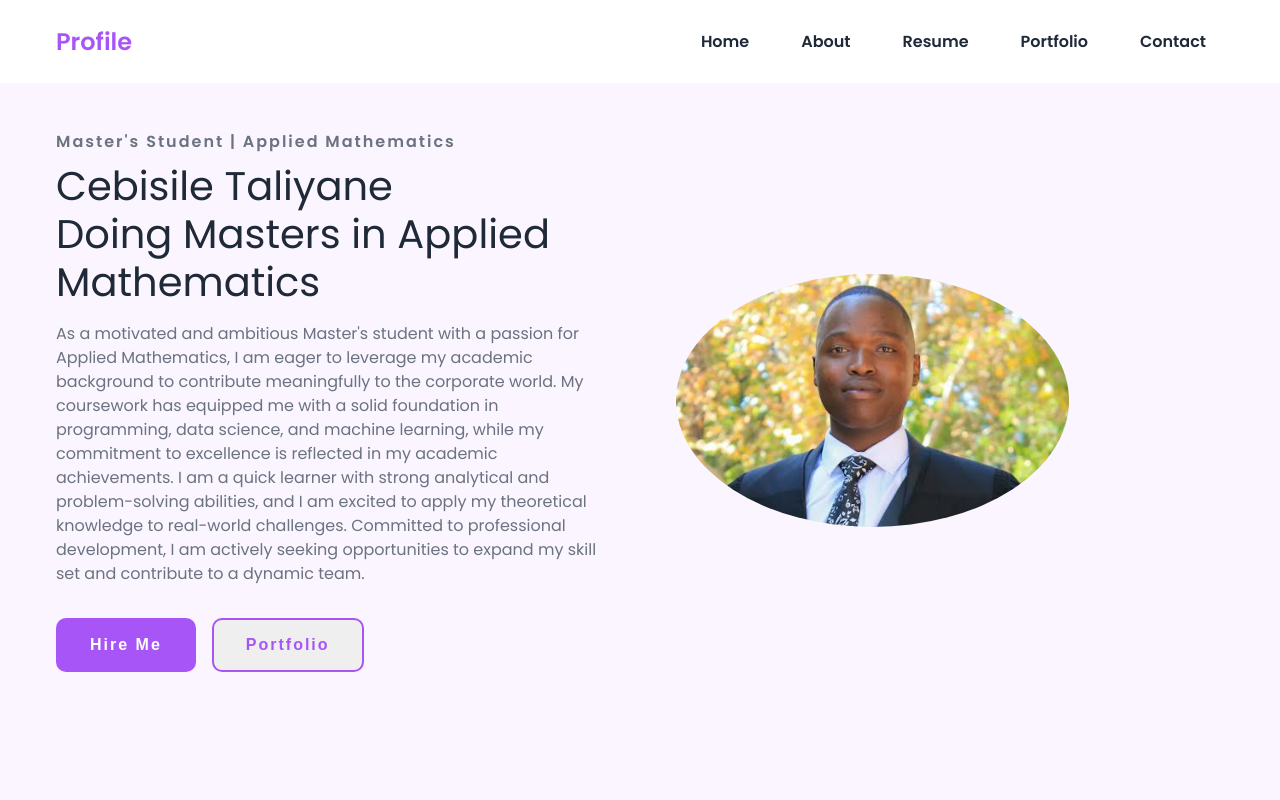
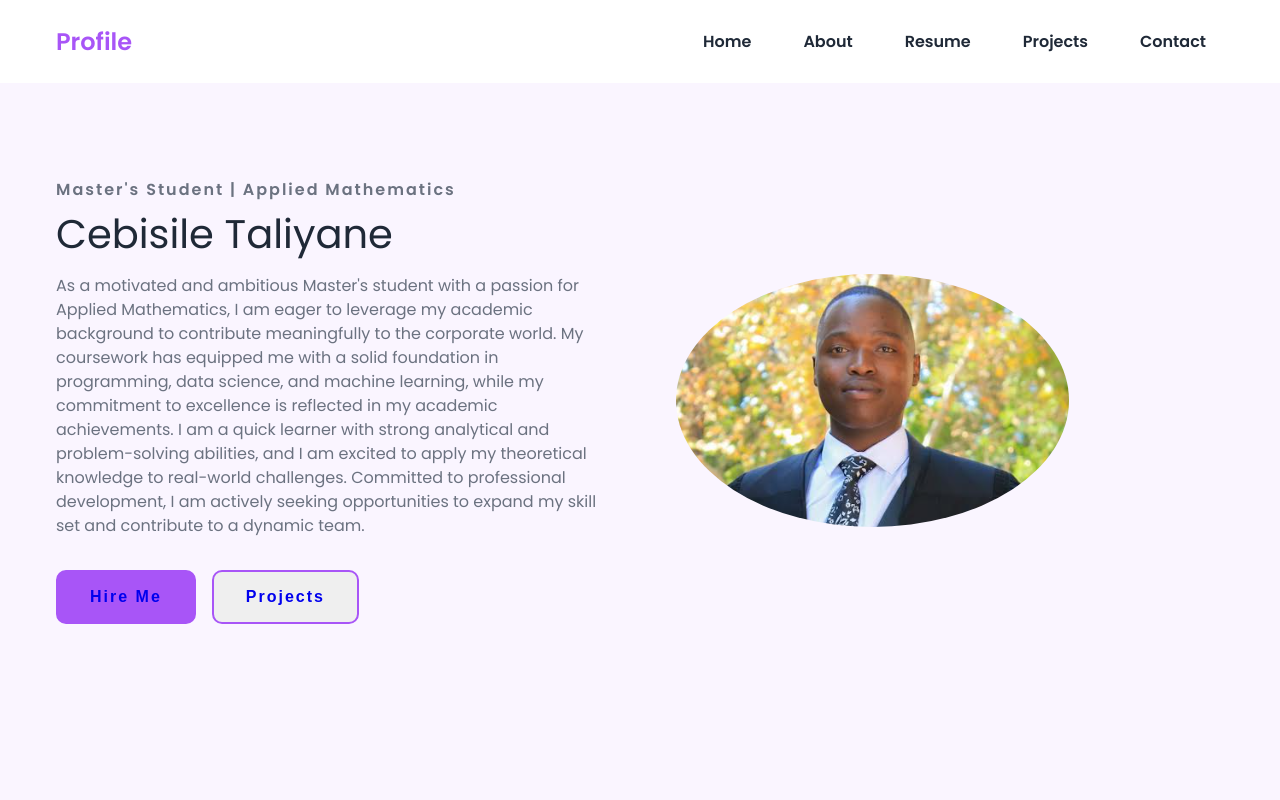
Before and after one commit to Cebisile073/Profile-Website, a plain HTML site: page index.html in a window 1280 px wide. Shown: the top 800 px of the page. Drawn offline with nearby package versions, Linux system fonts and the light colour scheme.

```diff
--- a/index.html
+++ b/index.html
@@ -20,7 +20,7 @@
         <li><a href="#home">Home</a></li>
         <li><a href="#about">About</a></li>
         <li><a href="#resume">Resume</a></li>
-        <li><a href="#portfolio">Portfolio</a></li>
+        <li><a href="projects.html">Projects</a></li>
         <li><a href="#contact">Contact</a></li>
       </ul>
     </div>
@@ -30,8 +30,7 @@
       <div class="content">
         <p class="subtitle">Master's Student | Applied Mathematics</p>
         <h1 class="title">
-          Cebisile Taliyane<br />
-          Doing Masters in Applied Mathematics
+          Cebisile Taliyane
         </h1>
         <p class="description">
           As a motivated and ambitious Master's student with a passion for
@@ -46,8 +45,8 @@
           expand my skill set and contribute to a dynamic team.
         </p>
         <div class="action__btns">
-          <button class="hire__me">Hire Me</button>
-          <button class="portfolio">Portfolio</button>
+          <button class="hire__me"><a href="skills.html">Hire Me</a></button>
+          <button class="portfolio"><a href="projects.html">Projects</a></button>
         </div>
       </div>
       <div class="image">
@@ -73,14 +72,14 @@
     <div class="section__container">
       <div class="content">
         <h2 class="section__title">Resume</h2>
-        <button class="download-resume">Download Resume</button>
+        <button class="download-resume"><a href="resume.pdf">Download Resume</a></button>
       </div>
     </div>
   </section>
   <section id="portfolio" class="section">
     <div class="section__container">
       <div class="content">
-        <h2 class="section__title">Portfolio</h2>
+        <h2 class="section__title">Projects:</h2>
         <div class="portfolio__item">
           <h3 class="portfolio__title">Titanic Survival</h3>
           <p class="portfolio__description">Predictive model using Logistic regression to predict passenger survival.</p>
```
